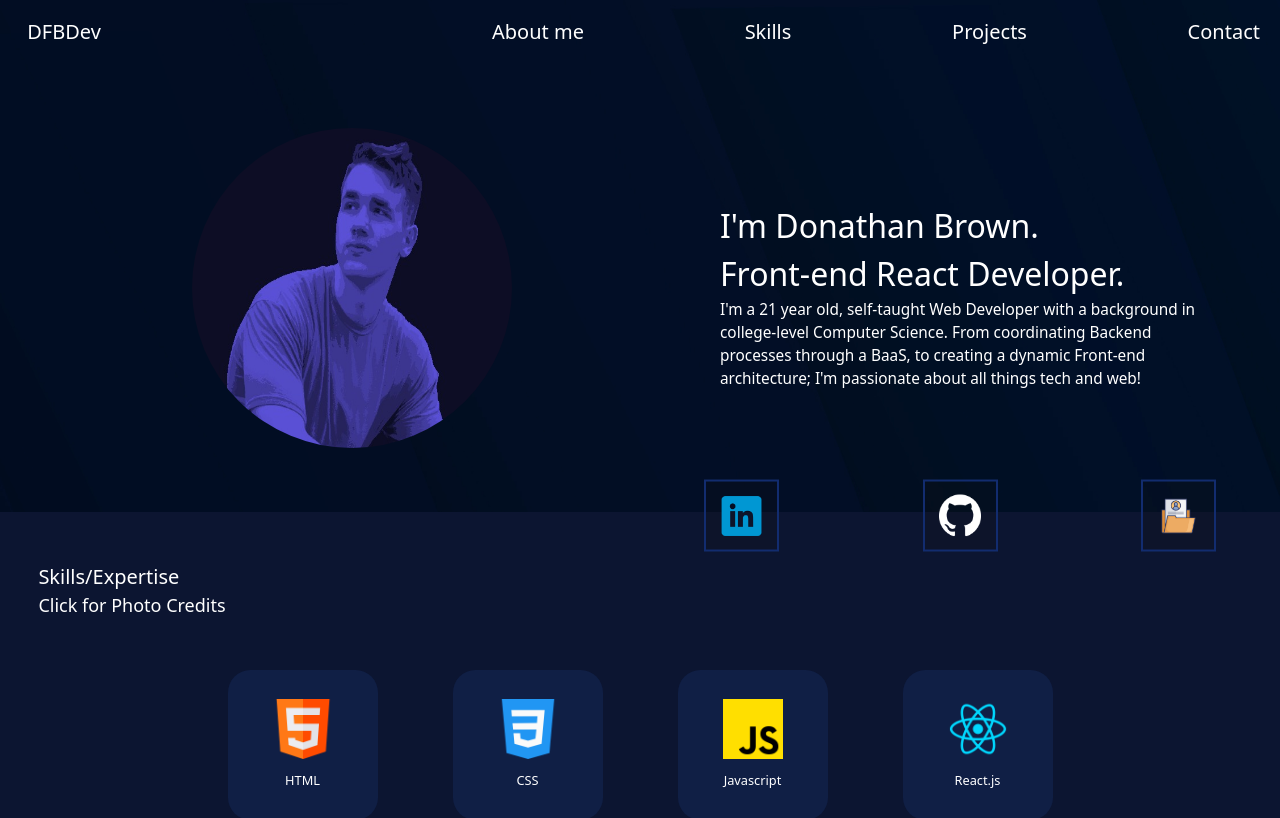
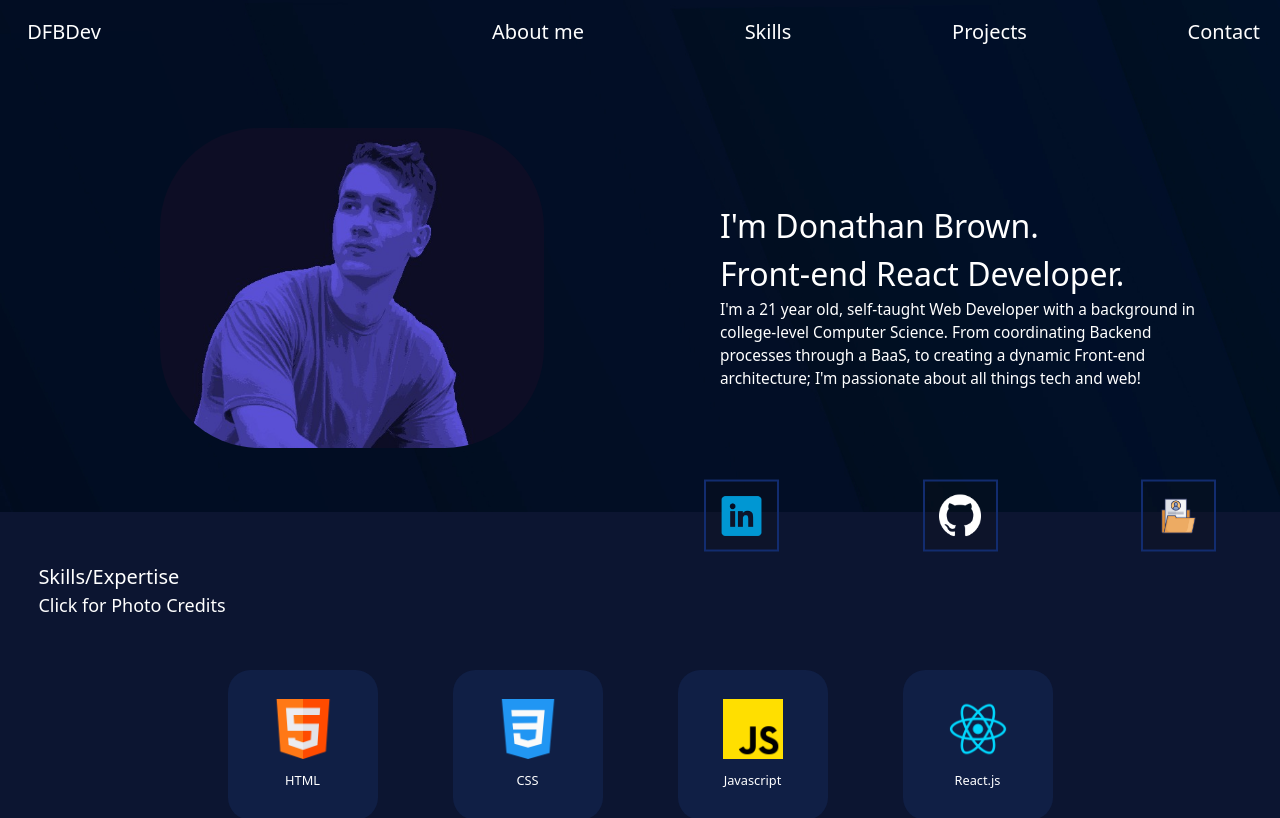
Before and after one commit to DFBDev/DFBPortfolio, a React (Create React App) app: page / in a window 1280 px wide. Shown: the top 818 px of the page. Built offline with nearby package versions, Linux system fonts and the light colour scheme.

Commit message:
intro pic tweaks

```diff
--- a/src/App.js
+++ b/src/App.js
@@ -46,7 +46,7 @@ function App() {
         <article className="flex w-3/4 justify-center items-center flex-col">
           <p className="introText">
             <span className="font-thin">I'm Donathan Brown.</span>
-              Front-end React Developer.
+            Front-end React Developer.
             <span className="introP font-thin">
               I'm a 21 year old, self-taught Web Developer with a background in college-level Computer Science.
               From coordinating Backend processes through a BaaS, to creating a dynamic Front-end
--- a/src/index.css
+++ b/src/index.css
@@ -95,13 +95,12 @@ header{
 }
 .personalImg{
     height:25vw;
+    width:30vw;
     max-height:650px;
-    aspect-ratio: 1/1;
     margin-left:auto;
-    margin-right:20%;
-    border-radius:110%;
+    margin-right:15%;
+    border-radius:100px;
     transition:all 0.3s ease-in-out;
-    animation: bounce 1s infinite;
 }
 .introText{
     display:flex;
```
